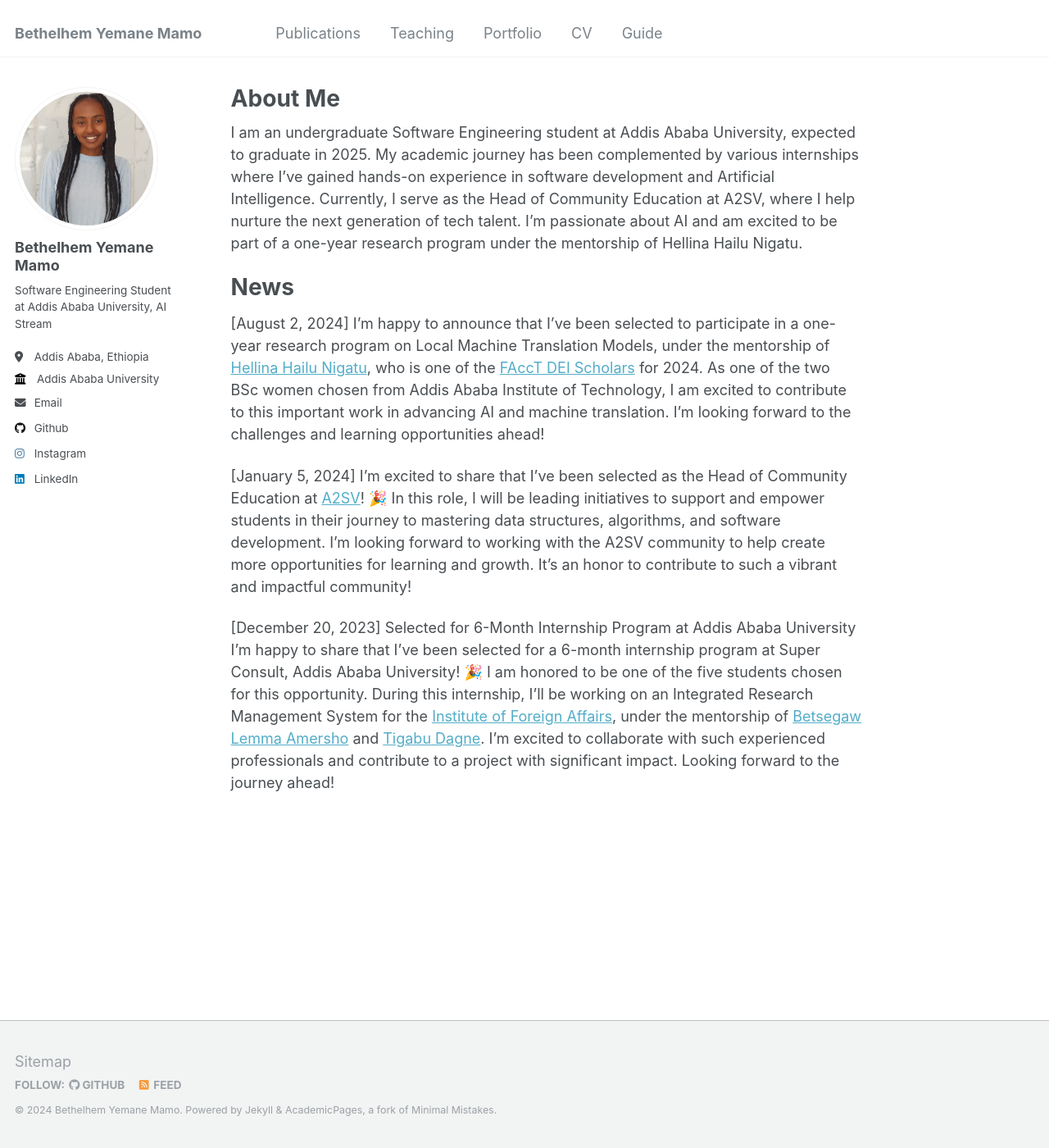
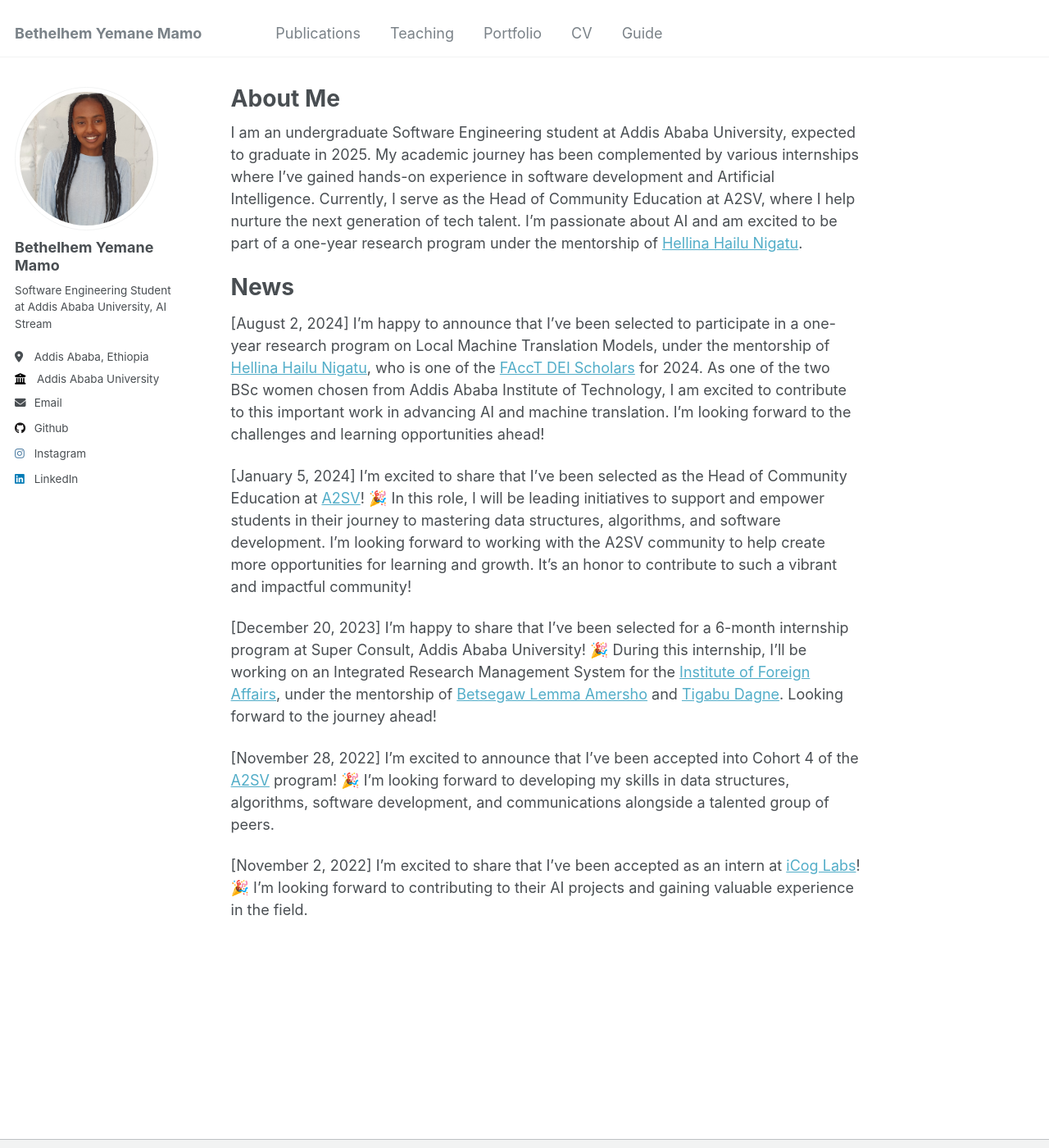
Before and after one commit to Betabravah/betabravah.github.io, a Jekyll site: the page built from _pages/about.md, in a window 1280 px wide and 1400 px high. Shown: the whole window at 82% size. Built offline with Jekyll 4.4.1, drawn with Linux system fonts in a browser that asks for light colours.

Commit message:
fix: modify about section

```diff
--- a/_pages/about.md
+++ b/_pages/about.md
@@ -7,7 +7,7 @@ redirect_from:
   - /about.html
 ---
 
-I am an undergraduate Software Engineering student at Addis Ababa University, expected to graduate in 2025. My academic journey has been complemented by various internships where I've gained hands-on experience in software development and Artificial Intelligence. Currently, I serve as the Head of Community Education at A2SV, where I help nurture the next generation of tech talent. I'm passionate about AI and am excited to be part of a one-year research program under the mentorship of Hellina Hailu Nigatu.
+I am an undergraduate Software Engineering student at Addis Ababa University, expected to graduate in 2025. My academic journey has been complemented by various internships where I've gained hands-on experience in software development and Artificial Intelligence. Currently, I serve as the Head of Community Education at A2SV, where I help nurture the next generation of tech talent. I'm passionate about AI and am excited to be part of a one-year research program under the mentorship of [Hellina Hailu Nigatu](https://hhnigatu.github.io/).
 
 News
 ======
@@ -18,5 +18,10 @@ I’m happy to announce that I’ve been selected to participate in a one-year r
 I’m excited to share that I’ve been selected as the Head of Community Education at [A2SV](https://a2sv.org/)! 🎉 In this role, I will be leading initiatives to support and empower students in their journey to mastering data structures, algorithms, and software development. I’m looking forward to working with the A2SV community to help create more opportunities for learning and growth. It’s an honor to contribute to such a vibrant and impactful community!
 
 [December 20, 2023]
-Selected for 6-Month Internship Program at Addis Ababa University
-I’m happy to share that I’ve been selected for a 6-month internship program at Super Consult, Addis Ababa University! 🎉 I am honored to be one of the five students chosen for this opportunity. During this internship, I’ll be working on an Integrated Research Management System for the [Institute of Foreign Affairs](https://www.ifa.gov.et/), under the mentorship of [Betsegaw Lemma Amersho](https://www.linkedin.com/in/betsegaw-lemma-amersho/) and [Tigabu Dagne](https://www.linkedin.com/in/tigabudagne/). I’m excited to collaborate with such experienced professionals and contribute to a project with significant impact. Looking forward to the journey ahead!
+I’m happy to share that I’ve been selected for a 6-month internship program at Super Consult, Addis Ababa University! 🎉 During this internship, I’ll be working on an Integrated Research Management System for the [Institute of Foreign Affairs](https://www.ifa.gov.et/), under the mentorship of [Betsegaw Lemma Amersho](https://www.linkedin.com/in/betsegaw-lemma-amersho/) and [Tigabu Dagne](https://www.linkedin.com/in/tigabudagne/). Looking forward to the journey ahead!
+
+[November 28, 2022]
+I’m excited to announce that I’ve been accepted into Cohort 4 of the [A2SV](https://a2sv.org/) program! 🎉 I’m looking forward to developing my skills in data structures, algorithms, software development, and communications alongside a talented group of peers.
+
+[November 2, 2022]
+I’m excited to share that I’ve been accepted as an intern at [iCog Labs](https://icog-labs.com/)! 🎉 I’m looking forward to contributing to their AI projects and gaining valuable experience in the field.
```
